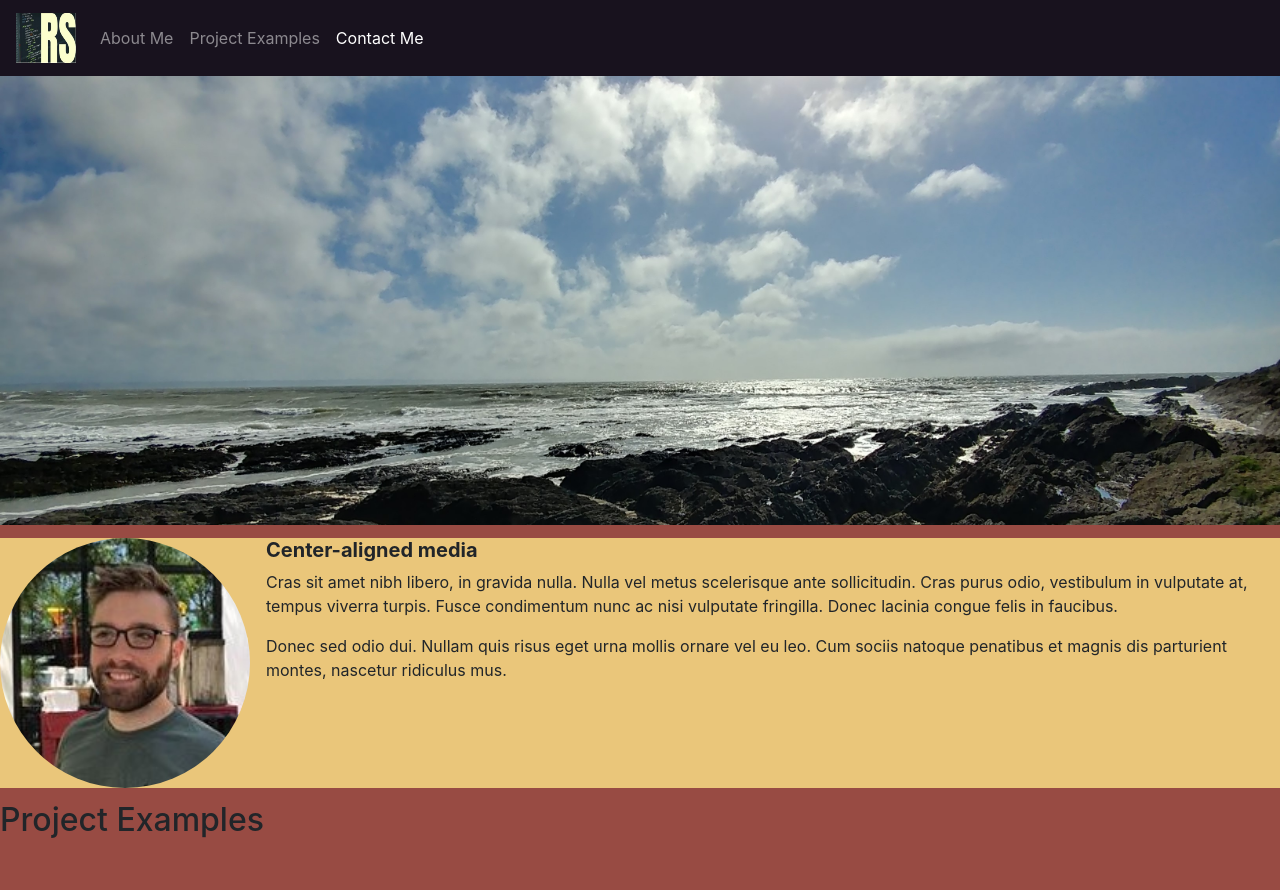
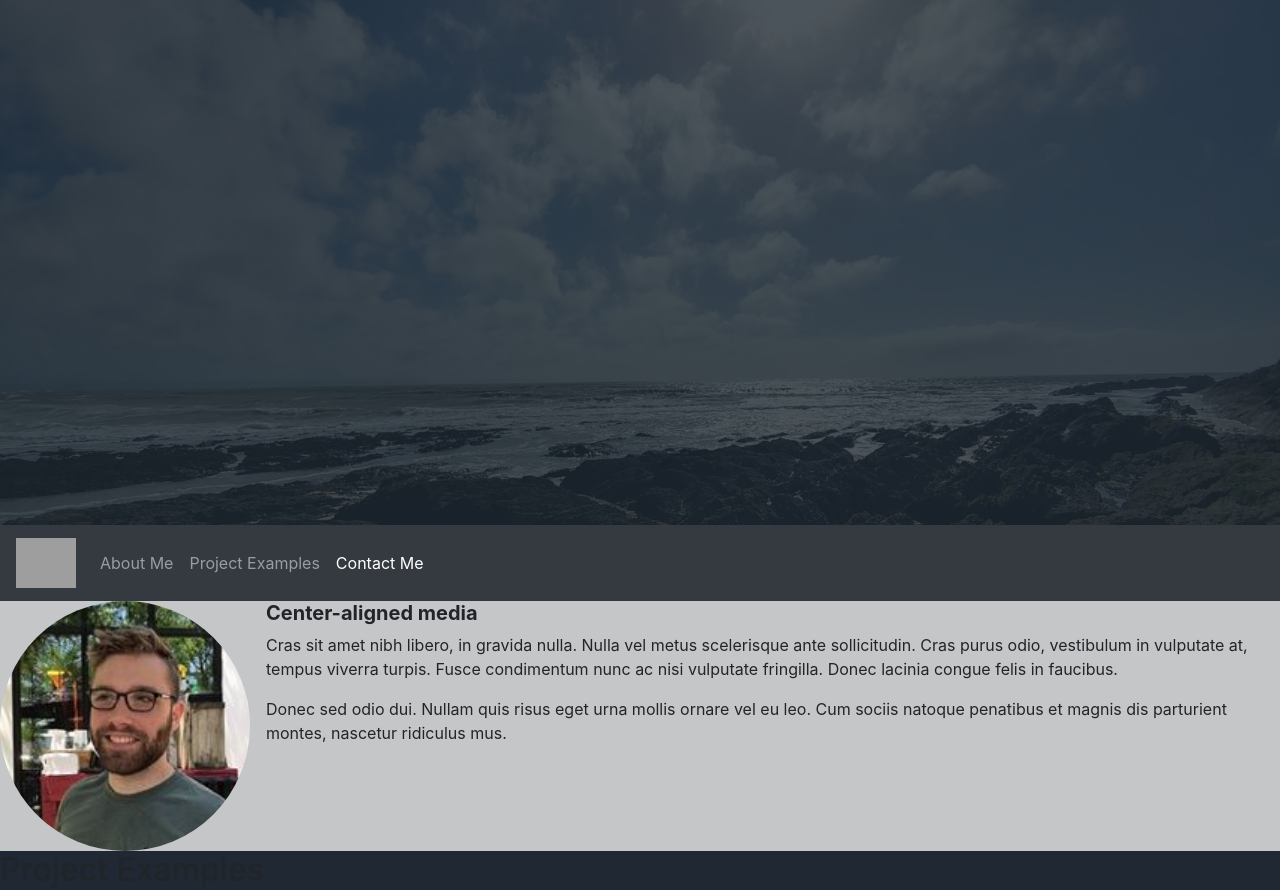
Before and after one commit to rstock08/Portfolio-Page-1, a website: page public_html/index.html in a window 1280 px wide. Shown: the top 890 px of the page. Drawn offline with nearby package versions, Linux system fonts and the light colour scheme; grey boxes are pictures that could not be loaded.

Commit message:
Recent Changes: - Fixed sticky-top navbar - Fixed collapsing navbar - Changed colors - Added logo images/home button images - Added opacity to banner image
To Do:
- Banner
  - Add logo
  - Add phrase
- Finish navbar
  - Add new home button
  - Add active/hover feature
- Finish About Me
  - Add small summary
- Finish Project Examples
  - Add image
  - Small description of projects
- Finish Contact Me
  - Add form for quick email
  - Add bar with links to social media
    - Linkedin
    - Facebook
    - Gmail
    - Etc.

```diff
--- a/public_html/index.html
+++ b/public_html/index.html
@@ -6,6 +6,13 @@
    Gun Metal #233237
    Rusty Red #984B43
    Warm Yellow #EAC67A
+
+
+   Black: #0B0C10
+   Navy Blue: #1F2833
+   Grey: #C5C6C7
+   Teal: #66FCF1
+   Dark Teal: #45A29E
    -->
 
     <head>
@@ -18,28 +25,35 @@
         <script src="https://maxcdn.bootstrapcdn.com/bootstrap/4.1.3/js/bootstrap.min.js"></script>
     </head>
 
-    <body style="background-color: #984B43" data-spy="scroll" data-target=".navbar" data-offset="50">
+    <body style="background-color: #1F2833" data-spy="scroll" data-target=".navbar" data-offset="100">
         <header>
             <!-- Overlay image -->
-            <div class="page" id="Home" style="margin-bottom: 1%">
-                <div class="mb-auto bg-warning">
-                    <img src="img/England - Overlay.jpg" class="img-fluid" alt="Overlay image of England">
+            <div class="page" id="Home">
+                <div>
+                    <img src="img/England - Overlay.jpg" class="img-fluid" alt="Overlay image of England" style="opacity: .2; filter: alpha(opacity=20); width: 100%;">
                 </div>
             </div> <!-- Page Home -->
 
-            <!-- Navigation bar logo  -->
-            <nav class="navbar navbar-expand-sm  navbar-dark fixed-top" style="background: #18121E;">
-                <a class="navbar-brand" href="#Home"><img src="img/RSLogo.JPG" alt="Logo" style="height: 50px; width:60px;"></a>
-                <ul class="navbar-nav navbar-right">
-                    <li class="nav-item"><a class="nav-link" href="#AboutMe">About Me</a></li>
-                    <li class="nav-item"><a class="nav-link" href="#ProjectExamples">Project Examples</a></li>
-                    <li class="nav-item"><a class="nav-link" href="#ContactMe">Contact Me</a></li>
-                </ul>
-            </nav>
+
         </header>
 
-        <div class="page" id="AboutMe" style="margin-bottom: 1%">
-            <div class="media" style="background: #EAC67A;">
+        <!-- Navigation bar with logo and toggle for collapsing -->
+        <nav class="navbar navbar-expand-md bg-dark navbar-dark sticky-top">
+            <a class="navbar-brand" href="#Home"><img src="img/Light Bulb.png" alt="Logo" style="height: 50px; width:60px;"></a>
+            <button class="navbar-toggler" type="button" data-toggle="collapse" data-target="#collapsibleNavbar">
+                <span class="navbar-toggler-icon"></span>
+            </button>
+            <div class="collapse navbar-collapse" id="collapsibleNavbar">
+                <ul class="navbar-nav navbar-right">
+                   <li class="nav-item"><a class="nav-link" href="#AboutMe">About Me</a></li>
+                   <li class="nav-item"><a class="nav-link" href="#ProjectExamples">Project Examples</a></li>
+                   <li class="nav-item"><a class="nav-link" href="#ContactMe">Contact Me</a></li>
+               </ul>
+            </div>
+        </nav>
+
+        <div class="page" id="AboutMe">
+            <div class="media" style="background: #C5C6C7;">
                 <img class="d-flex align-self-center mr-3 rounded-circle" src="img/Out to Eat Iowa City - About Me.jpg" alt="Out to eat in Iowa City." width="250" height="250">
                 <div class="media-body">
                     <h5 class="mt-0 font-weight-bold">Center-aligned media</h5>
@@ -51,6 +65,7 @@
             </div> <!-- outer -->
         </div> <!-- Page About Me -->
 
+
         <div class="page" id="ProjectExamples">
             <h2 style="height:1500px;">Project Examples</h2>
         </div> <!-- Page Project Examples -->
```
Also changed, not shown: public_html/css/main.css (+7 -0 lines), public_html/img/Reed Logo (Blue Black).png (added), public_html/img/Reed Logo (Navy).png (added), public_html/img/Reed Logo (Teal).png (added), public_html/img/Reed Logo (green).png (added), public_html/img/Reed Logo (grey).png (added), 2 other files.
